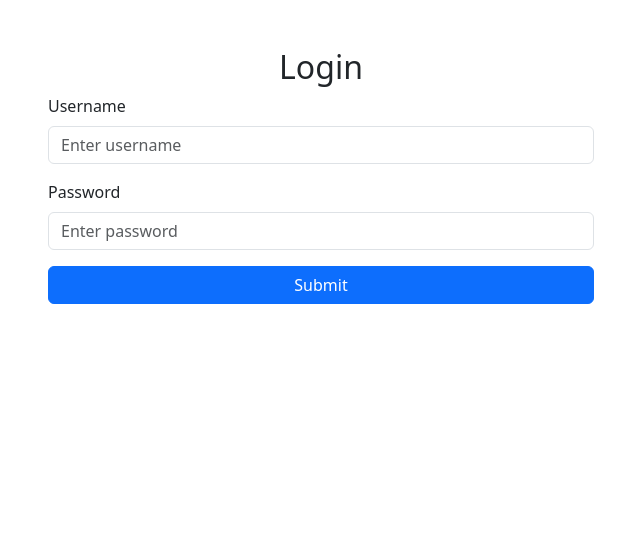
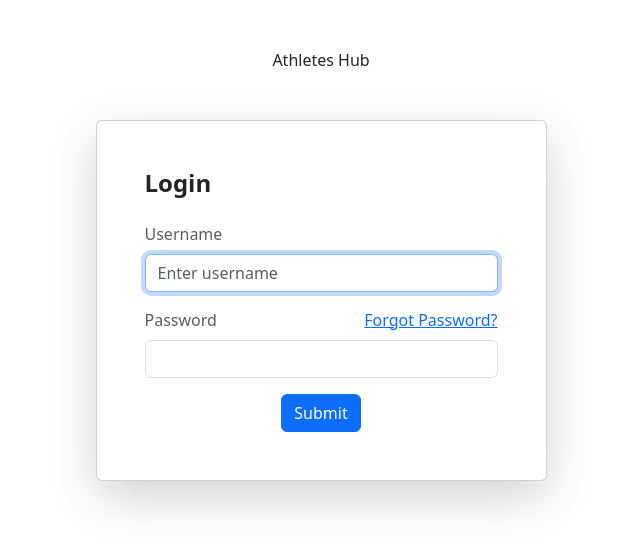
Before and after one commit to Geff115/athletes_hub, a Python web app: template app/templates/login.html in a window 1280 px wide. Shown: the top 549 px of the page, without its empty margins (319-959 px from the left). Run offline with Jinja, Linux system fonts and the light colour scheme; the template is opened without the code that fills it, so the values that code supplies are empty, except form fields; form fields are guessed from the names that the template uses.

Commit message:
feat: add link to reset_password route and more formatting to bootstrap container

```diff
--- a/app/templates/login.html
+++ b/app/templates/login.html
@@ -4,23 +4,28 @@
 <head>
     <meta charset="UTF-8">
     <meta name="viewport" content="width=device-width, initial-scale=1.0">
-    <title>Login</title>
+    <title>Login Page</title>
     <!-- Bootstrap 5 CSS -->
     <link href="https://cdn.jsdelivr.net/npm/bootstrap@5.3.0-alpha3/dist/css/bootstrap.min.css" rel="stylesheet">
 </head>
 <body>
-    <div class="container mt-5">
-        <div class="row justify-content-center">
-            <div class="col-md-6">
-                <h2 class="text-center">Login</h2>
-                <form method="POST" action="{{ url_for('auth.login') }}">
+    <div class="container">
+        <div class="row justify-content-sm-center h-100">
+            <div class="col-xxl-4 col-xl-5 col-lg-5 col-md-7 col-sm-9">
+                <div class="text-center my-5">
+                    <span class="navbar-brand mb-0 h1">Athletes Hub</span>
+                </div>
+                <div class="card shadow-lg">
+                    <div class="card-body p-5">
+                        <h2 class="fs-4 card-title fw-bold mb-4">Login</h2>
+                        <form method="POST" action="{{ url_for('auth.login') }}" class="needs-validation" novalidate autocomplete="off">
                             {{ form.hidden_tag() }}
 
                             <div class="mb-3">
-                        {{ form.username.label(class="form-label") }}
-                        {{ form.username(class="form-control", placeholder="Enter username") }}
+                                <label class="mb-2 text-muted">{{ form.username.label }}</label>
+                                {{ form.username(class="form-control", autofocus=True, placeholder="Enter username") }}
                                 {% if form.username.errors %}
-                        <div class="text-danger">
+                                    <div class="invalid-feedback">
                                         {% for error in form.username.errors %}
                                             <span>{{ error }}</span><br>
                                         {% endfor %}
@@ -29,10 +34,13 @@
                             </div>
 
                             <div class="mb-3">
-                        {{ form.password.label(class="form-label") }}
-                        {{ form.password(class="form-control", placeholder="Enter password") }}
+                                <div class="mb-2 w-100">
+                                    <label class="text-muted" for="password">{{ form.password.label }}</label>
+                                    <a href="{{ url_for('auth.reset_password') }}" class="float-end">Forgot Password?</a>
+                                </div>
+                                {{ form.password(class="form-control", id="password") }}
                                 {% if form.password.errors %}
-                        <div class="text-danger">
+                                    <div class="invalid-feedback">
                                         {% for error in form.password.errors %}
                                             <span>{{ error }}</span><br>
                                         {% endfor %}
@@ -40,10 +48,12 @@
                                 {% endif %}
                             </div>
 
-                    <div class="d-grid">
-                        {{ form.submit(class="btn btn-primary btn-block") }}
+                            <div class="d-flex align-items-center">
+                                {{ form.submit(class="btn btn-primary mx-auto") }}
                             </div>
                         </form>
+                    </div>
+                </div>
             </div>
         </div>
     </div>
```
Lines whose indentation alone changed are shown as unchanged.
